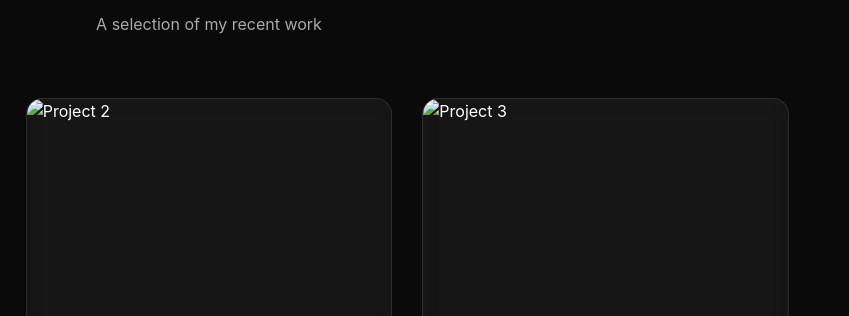
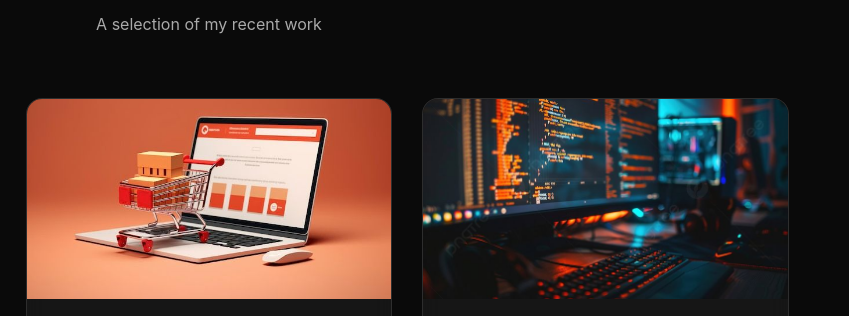
Before and after one commit to Zexzy21/LinnHtunThant_Portfolio, a plain HTML site: page index.html in a window 1280 px wide. Shown: the part 1976-2292 px from the top of the page, 431-1280 px from the left. Drawn offline with nearby package versions, Linux system fonts and the light colour scheme; animation ran at ten frames a second; a web font is replaced by a local one.

Commit message:
index.html

```diff
--- a/index.html
+++ b/index.html
@@ -555,7 +555,7 @@
 
     <section class="hero">
         <div class="hero-content">
-            <img src="photos/1.jpg" alt="Linn Htun Thant" class="profile-photo">
+            <img src="1.jpg" alt="Linn Htun Thant" class="profile-photo">
             <h1>Crafting Web Experiences</h1>
             <p>I am Linn Htun Thant, a passionate web developer focused on creating modern, animated, and responsive websites that deliver amazing user experiences.</p>
             <a href="Linn Htun Thant CV.pdf" class="btn-primary" download>Download CV</a>
@@ -649,14 +649,14 @@
                 </div>
             </div>
             <div class="project">
-                <img src="photos/3.jpg" alt="Project 2" class="project-image">
+                <img src="3.jpg" alt="Project 2" class="project-image">
                 <div class="project-content">
                     <h3>IT Onlline Ordering System</h3>
                     <p>E-commerce application for IT Computer Sales and Services</p>
                 </div>
             </div>
             <div class="project">
-                <img src="photos/2.jpg" alt="Project 3" class="project-image">
+                <img src="2.jpg" alt="Project 3" class="project-image">
                 <div class="project-content">
                     <h3>Portfolio Website</h3>
                     <p>Modern portfolio design with responsive layout and interactive elements.</p>
```
